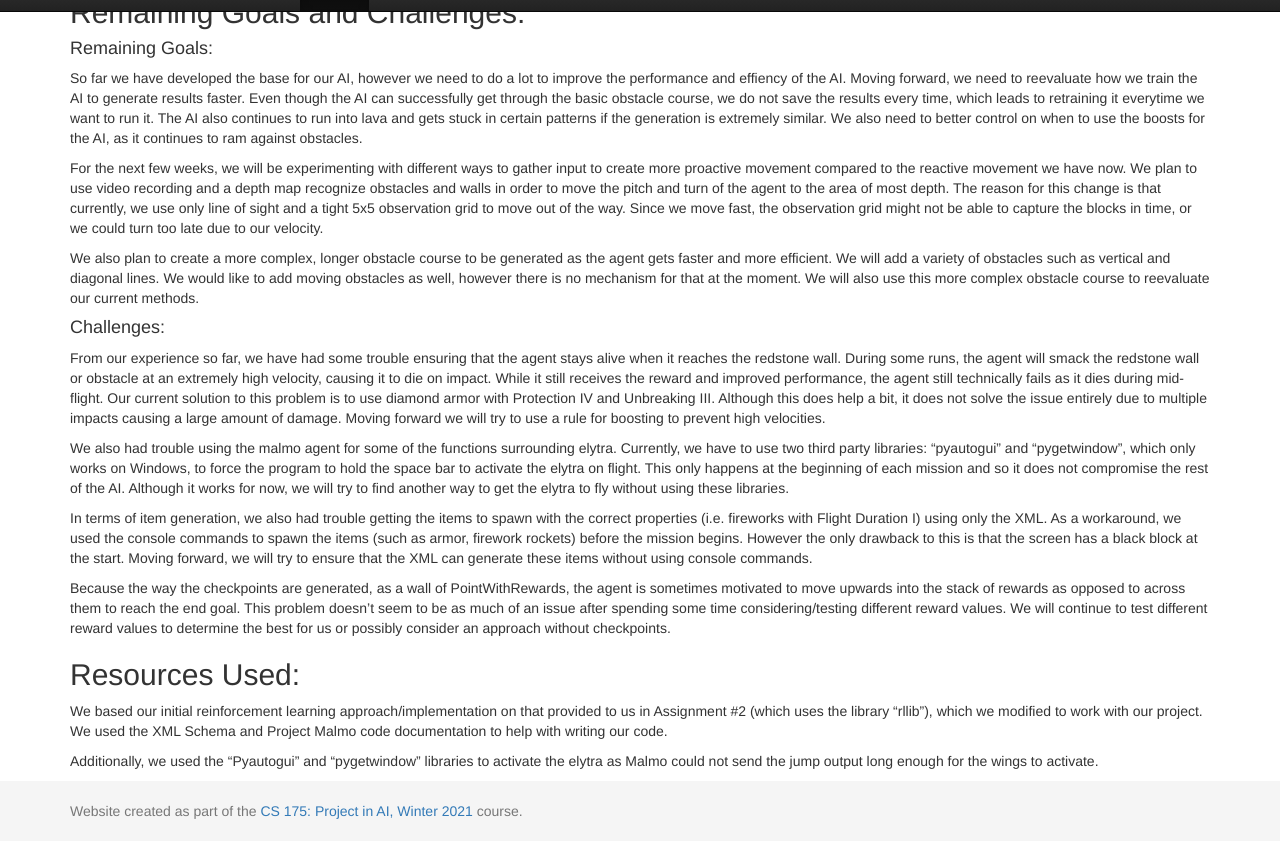
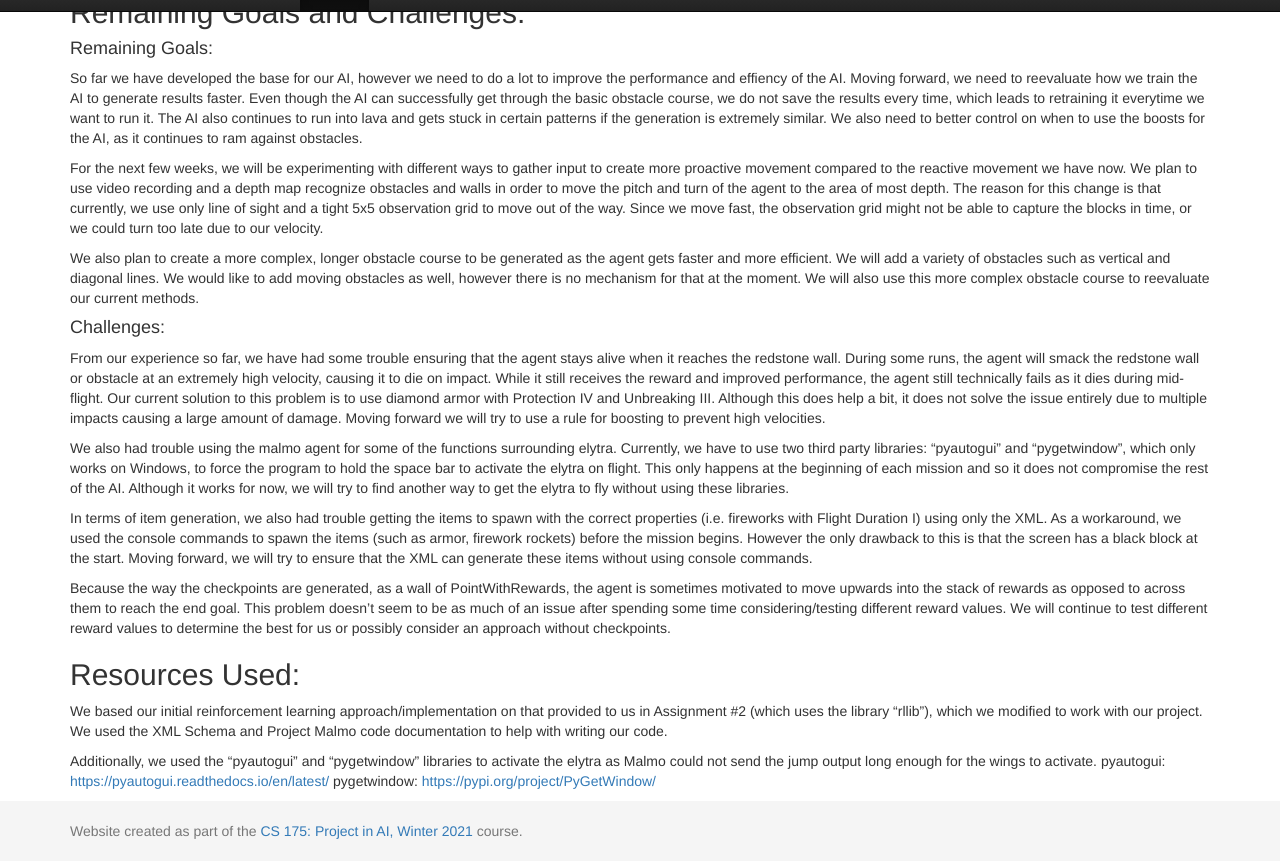
Before and after one commit to Globins/RedstoneEngineer, a Jekyll site: the page built from docs/status.md, in a window 1280 px wide and 900 px high, scrolled down 1897 px, cut to the strip 39-900 px from the top of the window. Built offline with Jekyll 4.4.1, drawn with Linux system fonts in a browser that asks for light colours; some of the changed lines change nothing that is shown.

Commit message:
Update status.md

```diff
--- a/docs/status.md
+++ b/docs/status.md
@@ -51,4 +51,6 @@ Because the way the checkpoints are generated, as a wall of PointWithRewards, th
 <h2>Resources Used:</h2>
 We based our initial reinforcement learning approach/implementation on that provided to us in Assignment #2 (which uses the library “rllib”), which we modified to work with our project. We used the XML Schema and Project Malmo code documentation to help with writing our code.
 
-Additionally, we used the “Pyautogui” and “pygetwindow” libraries to activate the elytra as Malmo could not send the jump output long enough for the wings to activate.
+Additionally, we used the “pyautogui” and “pygetwindow” libraries to activate the elytra as Malmo could not send the jump output long enough for the wings to activate.
+pyautogui: <a href="url">https://pyautogui.readthedocs.io/en/latest/</a>
+pygetwindow: <a href="url">https://pypi.org/project/PyGetWindow/</a>
```
